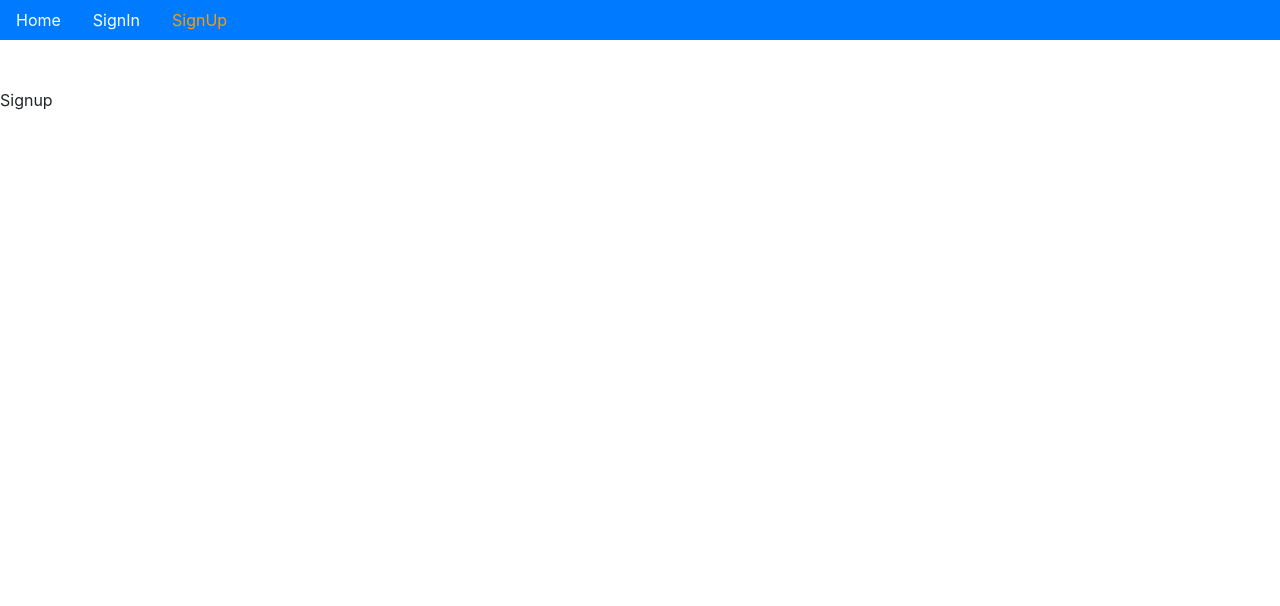
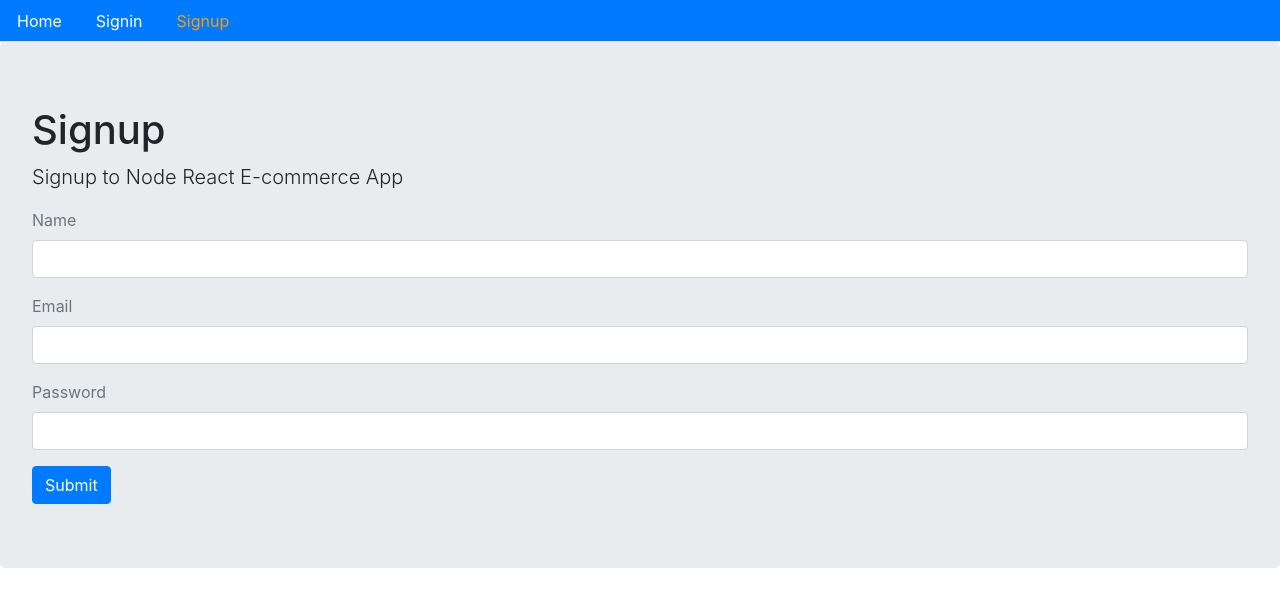
Before and after one commit to sureshYanamula/ecommerce, a React (Create React App) app in the folder ecommerce/: page /signup in a window 1280 px wide. Shown: the top 606 px of the page. Built offline with nearby package versions, Linux system fonts and the light colour scheme.

Commit message:
sighUp form changes

```diff
--- a/ecommerce/src/App.js
+++ b/ecommerce/src/App.js
@@ -2,6 +2,8 @@ import "./App.css";
 import Routes from "./Routes";
 
 function App() {
+  // console.log(process.env.REACT_APP_API_URL, "process.env");
+
   return (
     <div>
       <Routes />
--- a/ecommerce/src/Routes.js
+++ b/ecommerce/src/Routes.js
@@ -3,14 +3,12 @@ import { BrowserRouter, Switch, Route } from "react-router-dom";
 import Signup from "./user/Signup";
 import Signin from "./user/Signin";
 import Home from "./core/Home";
-import MenuOne from "./core/MenuOne";
+import Menu from "./core/Menu";
 
 const Routes = () => {
   return (
     <BrowserRouter>
-      <MenuOne />
-      <br></br>
-      <br></br>
+      <Menu />
 
       <Switch>
         <Route path="/" exact component={Home} />
--- /dev/null
+++ b/ecommerce/src/config.js
@@ -0,0 +1 @@
+export const API = process.env.REACT_APP_API_URL;
--- a/ecommerce/src/core/Home.js
+++ b/ecommerce/src/core/Home.js
@@ -1,7 +1,19 @@
 import React from "react";
+import Layout from "./Layout";
 
 function Home() {
-  return <div>Home</div>;
+  return (
+    <div>
+      <Layout
+        title="Home Page"
+        description="This is my home page"
+        classOne="lead"
+      >
+        <p>Suresh(Chanti, Banti, Gunni, Banni)</p>
+        <h1>Maneesha</h1>
+      </Layout>
+    </div>
+  );
 }
 
 export default Home;
--- /dev/null
+++ b/ecommerce/src/core/Layout.js
@@ -0,0 +1,20 @@
+import React from "react";
+
+const Layout = ({
+  title = "Suresh",
+  description = "Manisha's husband",
+  classOne,
+  children,
+}) => {
+  return (
+    <div className="jumbotron">
+      <div>
+        <h1>{title}</h1>
+        <p className="lead">{description}</p>
+      </div>
+      <div className={classOne}>{children}</div>
+    </div>
+  );
+};
+
+export default Layout;
--- a/ecommerce/src/core/Menu.js
+++ b/ecommerce/src/core/Menu.js
@@ -10,10 +10,10 @@ const isActive = (history, path) => {
 };
 
 const Menu = ({ history }) => {
-  console.log(history, "history");
+  // const {history} = props
   return (
     <div>
-      <ul className="nav nav-tabs d-flex justify-content-between bg-primary">
+      <ul className="nav nav-tabs bg-primary">
         <li className="nav-item">
           <Link className="nav-link" style={isActive(history, "/")} to="/">
             Home
--- a/ecommerce/src/core/MenuOne.js
+++ /dev/null
@@ -1,51 +0,0 @@
-import React, { useEffect } from "react";
-import { Link, withRouter } from "react-router-dom";
-
-const MenuOne = ({ history }) => {
-  useEffect(() => {}, [history.location.pathname]);
-  console.log(history, "history");
-
-  const isActive = (history, path) => {
-    if (history.location.pathname === path) {
-      return { color: "#ff9900" };
-    } else {
-      return { color: "#ffffff" };
-    }
-  };
-
-  return (
-    <div>
-      <ul className="nav bg-primary">
-        <li className="nav-item">
-          <Link
-            className="nav-link active"
-            style={isActive(history, "/")}
-            to={"/"}
-          >
-            Home
-          </Link>
-        </li>
-        <li className="nav-item">
-          <Link
-            className="nav-link"
-            style={isActive(history, "/signin")}
-            to={"/signin"}
-          >
-            SignIn
-          </Link>
-        </li>
-        <li className="nav-item">
-          <Link
-            className="nav-link"
-            style={isActive(history, "/signup")}
-            to={"/signup"}
-          >
-            SignUp
-          </Link>
-        </li>
-      </ul>
-    </div>
-  );
-};
-
-export default withRouter(MenuOne);
--- a/ecommerce/src/user/Signin.js
+++ b/ecommerce/src/user/Signin.js
@@ -1,7 +1,19 @@
 import React from "react";
+import Layout from "../core/Layout";
 
 function Signin() {
-  return <div>Singin</div>;
+  return (
+    <div>
+      <Layout
+        title="Signin Page"
+        description="This is my Signin page"
+        classOne="lead"
+      >
+        <p>Signin(Chanti, Banti, Gunni, Banni)</p>
+        <h1>Wife Signin</h1>
+      </Layout>
+    </div>
+  );
 }
 
 export default Signin;
--- a/ecommerce/src/user/Signup.js
+++ b/ecommerce/src/user/Signup.js
@@ -1,7 +1,93 @@
-import React from "react";
+import React, { useState } from "react";
+import { Link } from "react-router-dom";
+import Layout from "../core/Layout";
 
-function Signup() {
-  return <div>Signup</div>;
-}
+const Signup = () => {
+  const [values, setValues] = useState({
+    name: "",
+    email: "",
+    password: "",
+    error: "",
+    success: false,
+  });
+
+  const { name, email, password, success, error } = values;
+
+  const handleChange = (name) => (event) => {
+    setValues({ ...values, error: false, [name]: event.target.value });
+  };
+
+  const clickSubmit = (event) => {
+    event.preventDefault();
+    setValues({ ...values, error: false });
+  };
+
+  const signUpForm = () => (
+    <form>
+      <div className="form-group">
+        <label className="text-muted">Name</label>
+        <input
+          onChange={handleChange("name")}
+          type="text"
+          className="form-control"
+          value={name}
+        />
+      </div>
+
+      <div className="form-group">
+        <label className="text-muted">Email</label>
+        <input
+          onChange={handleChange("email")}
+          type="email"
+          className="form-control"
+          value={email}
+        />
+      </div>
+
+      <div className="form-group">
+        <label className="text-muted">Password</label>
+        <input
+          onChange={handleChange("password")}
+          type="password"
+          className="form-control"
+          value={password}
+        />
+      </div>
+      <button onClick={clickSubmit} className="btn btn-primary">
+        Submit
+      </button>
+    </form>
+  );
+
+  const showError = () => (
+    <div
+      className="alert alert-danger"
+      style={{ display: error ? "" : "none" }}
+    >
+      {error}
+    </div>
+  );
+
+  const showSuccess = () => (
+    <div
+      className="alert alert-info"
+      style={{ display: success ? "" : "none" }}
+    >
+      New account is created. Please <Link to="/signin">Signin</Link>
+    </div>
+  );
+
+  return (
+    <Layout
+      title="Signup"
+      description="Signup to Node React E-commerce App"
+      className="container col-md-8 offset-md-2"
+    >
+      {showSuccess()}
+      {showError()}
+      {signUpForm()}
+    </Layout>
+  );
+};
 
 export default Signup;
```
Also changed, not shown: 1 other file (tests, documents, lock files or other folders).
